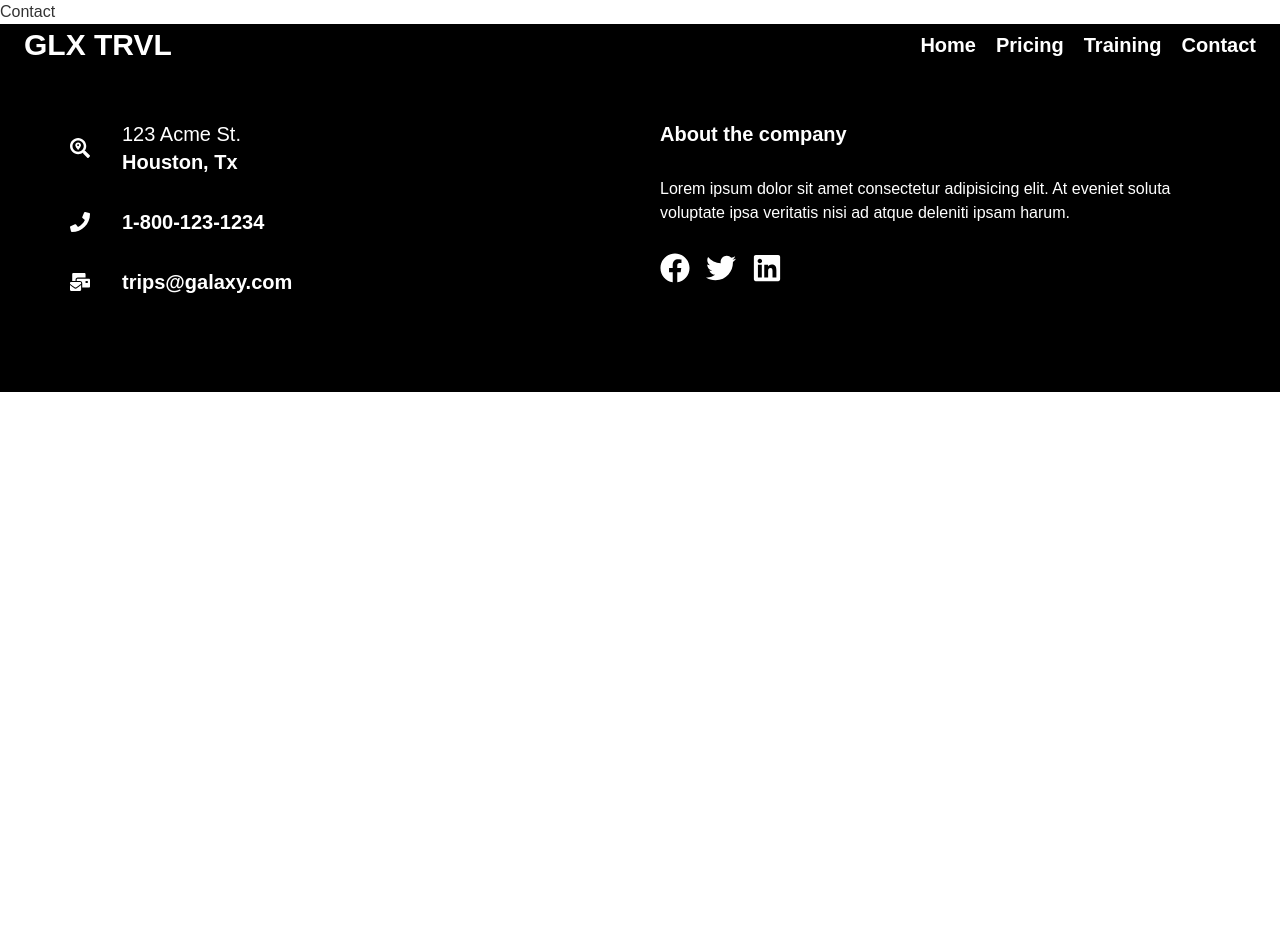
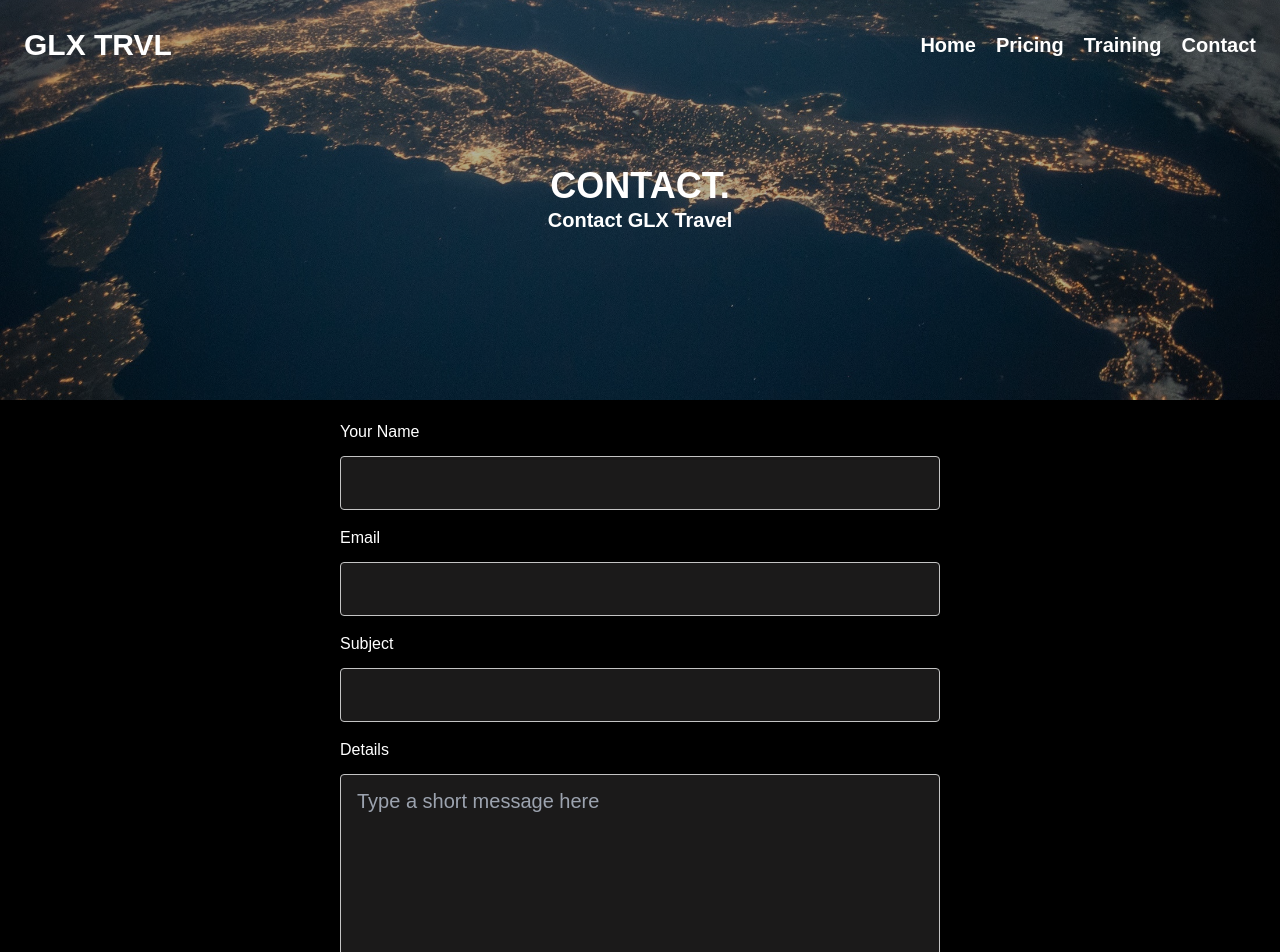
Before and after one commit to buiminh15/reactjs_portfolio, a React (Create React App) app: page /galaxy/contact in a window 1280 px wide. Shown: the top 952 px of the page. Before the commit the page ends 800 px from the top, so only its background shows below. Built offline with nearby package versions, Linux system fonts and the light colour scheme.

Commit message:
feat: add contact

```diff
--- /dev/null
+++ b/src/modules/galaxy-travel/components/ContactForm.js
@@ -0,0 +1,52 @@
+import React from "react";
+
+const INPUT_TYPES = {
+  TEXT: "text",
+  EMAIL: "email",
+};
+
+function InputForm({ title, type, labelFor, textareaFlag, placeholder }) {
+  return (
+    <div className="flex flex-col gap-3">
+      <label htmlFor={labelFor} className="cursor-pointer">
+        {title}
+      </label>
+      {textareaFlag ? (
+        <textarea
+          id={labelFor}
+          rows={8}
+          placeholder={placeholder}
+          className="text-[#f4f4f4] px-4 py-3 bg-[#1b1a1a] border border-[#c4c4c4] rounded text-xl"
+        />
+      ) : (
+        <input
+          id={labelFor}
+          placeholder={placeholder}
+          type={type}
+          className="text-[#f4f4f4] px-4 py-3 bg-[#1b1a1a] border border-[#c4c4c4] rounded text-xl"
+        />
+      )}
+    </div>
+  );
+}
+
+function ContactForm() {
+  return (
+    <div className="bg-black text-white w-full">
+      <form action="" className="px-20 py-5 flex flex-col gap-4 md:max-w-[600px] md:mx-auto md:px-0">
+        <InputForm title="Your Name" labelFor="name" type={INPUT_TYPES.TEXT} />
+        <InputForm labelFor="email" title="Email" type={INPUT_TYPES.EMAIL} />
+        <InputForm labelFor="subject" title="Subject" type={INPUT_TYPES.TEXT} />
+        <InputForm
+          labelFor="details"
+          title="Details"
+          type={INPUT_TYPES.TEXT}
+          textareaFlag
+          placeholder="Type a short message here"
+        />
+      </form>
+    </div>
+  );
+}
+
+export default ContactForm;
--- a/src/modules/galaxy-travel/components/TrainingSection.js
+++ b/src/modules/galaxy-travel/components/TrainingSection.js
@@ -5,8 +5,8 @@ import { GalaxyMoon, GalaxyPod } from "../../../utils/images";
 function TrainingSection() {
   return (
     <div className="w-full bg-black text-white py-20">
-      <div className="grid grid-cols-1 gap-8 md:grid-cols-2 md:max-w-[1140px] md:mx-auto">
-        <div className="flex flex-col items-center justify-center my-10 w-[80%] text-center gap-4">
+      <div className="grid grid-cols-1 gap-8 md:grid-cols-2 ">
+        <div className="max-w-[600px] mx-auto flex flex-col text-center justify-center items-center gap-4 ">
           <h3 className="capitalize text-3xl font-bold mt-20">training</h3>
           <p className="text-sm">
             Thorough training is a necessity when traveling to space. We offer
@@ -14,26 +14,28 @@ function TrainingSection() {
           </p>
           <Link
             to="galaxy/contact"
-            className="uppercase border border-white py-3 px-6 text-xl"
+            className="uppercase border border-white py-3 px-6 text-xl "
           >
             contact
           </Link>
         </div>
 
-        <div className="w-full relative">
-          <div className="absolute top-1/2 left-1/2 -translate-x-1/2 -translate-y-1/2  z-[5]">
+        <div className="w-full">
+          <div className="grid grid-cols-8 ">
+            <div className="col-start-2 col-end-6 row-start-1 row-end-1 z-[6] pt-[20%]">
               <img
                 src={GalaxyMoon}
                 alt="moon"
-              className="h-full border border-[#333] "
+                className=" border border-[#333] "
               />
             </div>
-          <div className="absolute top-1/2 left-1/2 max-w-[80%] z-[4]">
+            <div className="col-start-4 col-end-8 row-start-1 row-end-1 z-[5]">
               <img
                 src={GalaxyPod}
                 alt="pod"
-              className="w-full border border-[#333] "
+                className=" border border-[#333] "
               />
+            </div>
           </div>
         </div>
       </div>
--- a/src/modules/galaxy-travel/components/index.js
+++ b/src/modules/galaxy-travel/components/index.js
@@ -2,4 +2,5 @@ import Video from "./Video";
 import HeroImage from "./HeroImage";
 import PricingCards from "./PricingCards";
 import TrainingSection from "./TrainingSection";
-export { Video, HeroImage, PricingCards, TrainingSection };
+import ContactForm from "./ContactForm";
+export { Video, HeroImage, PricingCards, TrainingSection, ContactForm };
--- a/src/modules/galaxy-travel/pages/Contact.js
+++ b/src/modules/galaxy-travel/pages/Contact.js
@@ -1,9 +1,16 @@
-import React from 'react'
+import React from "react";
+import { ContactForm, HeroImage } from "../components";
 
 function Contact() {
   return (
-    <div>Contact</div>
-  )
+    <div className="min-h-screen w-full  ">
+      <HeroImage>
+        <h2 className="text-4xl uppercase font-bold">contact.</h2>
+        <p className="text-xl font-semibold">Contact GLX Travel</p>
+      </HeroImage>
+      <ContactForm />
+    </div>
+  );
 }
 
-export default Contact
+export default Contact;
```
Lines whose indentation alone changed are shown as unchanged.
